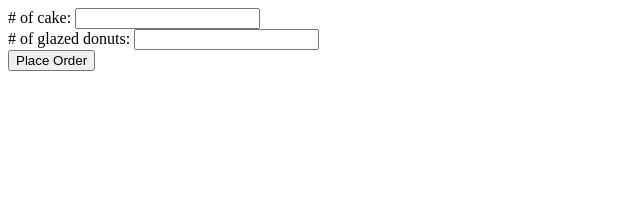
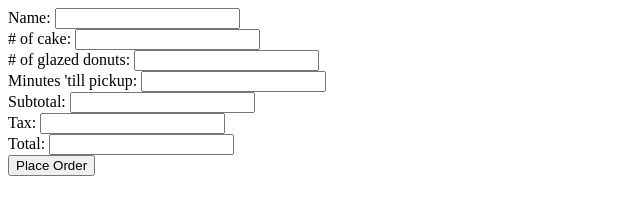
Before and after one commit to pauloricardowb/javascript, a plain HTML site: page uacjavascript/donuts/index.html in a window 1280 px wide. Both pictures are taken after a click on the button "Place Order". Shown: the whole page, without its empty margins (0-640 px from the left). Drawn offline with Linux system fonts and the light colour scheme.

Commit message:
Projeto Donuts

```diff
--- a/uacjavascript/donuts/index.html
+++ b/uacjavascript/donuts/index.html
@@ -9,7 +9,7 @@
             const TAXRATE = 0.0925;
             const DONUTPRICE = 0.50;
             var numCakeDonuts = parseInt(document.getElementById("cakedonuts").value); // parInt Usado para converter as intrings para números inteiros
-            var numGlazedDonuts = parseInt(documents.getElementById("glazeddonuts").value);
+            var numGlazedDonuts = parseInt(document.getElementById("glazeddonuts").value);
 
             if (isNaN(numCakeDonuts))
                 numCakeDonuts = 0;
@@ -18,20 +18,31 @@
             var subTotal = (numCakeDonuts + numGlazedDonuts) * DONUTPRICE;
 
             var tax = subTotal * TAXRATE;
-            var total = subTotal + TAXRATE;
+            var total = subTotal + tax;
             document.getElementById("subtotal").value = "$" + subTotal.toFixed(2); // A função toFixed() arredonda os valores em dólar para duas casas decimais
             document.getElementById("tax").value = "$" + tax.toFixed(2);
             document.getElementById("total").value = "$" + total.toFixed(2);
         }
+
         function placeOrder() { //Esse código envia o pedido para o servidor e confirma-o com o usuário
             // Submit order to server...
-            /* form.submit(); */
+            if (document.getElementById("name").value == "") {
+                alert("Você precisa fornecer um nome antes de enviar o pedido.");
+            } else if (document.getElementById("pickupminutes").value == "" || isNaN(parseInt(document.getElementById("pickupminutes").value))){
+                alert("Você deve fornecer o número de minutos até a coleta" + "antes de enviar o pedido.");
+            } else {
+                var form = document.forms["orderform"];
+                form.submit();
+            }
         }
     </script>
 </head>
 <body>
     <div id="frame">
-        <form action="donuts.php" name="orderform" method="post">
+        <form action="" name="orderform" method="post">
+            <div class="field">
+                Name: <input type="text" name="name" id="name">
+            </div>
             <div class="field">
                 <!-- O pedido é atualizado quando muda o número de Donuts -->
                 # of cake: <input type="text" name="cakedonuts" id="cakedonuts" onchange="updateOrder();">
@@ -40,6 +51,18 @@
                 # of glazed donuts: <input type="text" id="glazeddonuts" name="glazeddonuts" value="" onchange="updateOrder();">
             </div>
             <div class="field">
+                Minutes 'till pickup: <input type="number" name="pickupminutes" id="pickupminutes">
+            </div>
+            <div class="field">
+                Subtotal: <input type="text" name="subtotal" id="subtotal">
+            </div>
+            <div class="field">
+                Tax: <input type="text" name="tax" id="tax">
+            </div>
+            <div class="field">
+                Total: <input type="text" name="total" id="total">
+            </div>
+            <div class="field">
                 <input type="button" value="Place Order" onclick="placeOrder(this.form);"> <!-- O pedido é enviado quando o botão Place Order (Faça seu pedido) é clicado. -->
             </div>
         </form>
```
